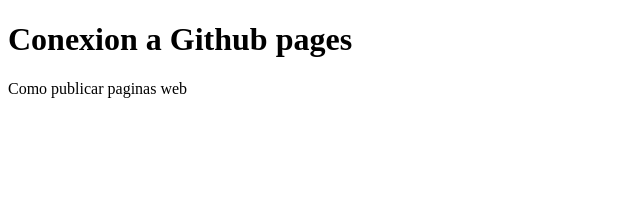
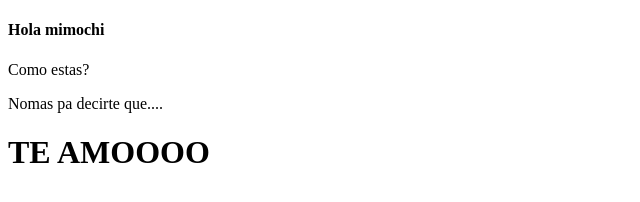
Before and after one commit to IlseRueda/prueba-ghp, a plain HTML site: page index.html in a window 1280 px wide. Shown: the whole page, without its empty margins (0-640 px from the left). Drawn offline with Linux system fonts and the light colour scheme.

Commit message:
Modificar

```diff
--- a/index.html
+++ b/index.html
@@ -3,10 +3,12 @@
 <head>
     <meta charset="UTF-8">
     <meta name="viewport" content="width=device-width, initial-scale=1.0">
-    <title>Github Pages</title>
+    <title>Holaaaa</title>
 </head>
 <body>
-    <h1>Conexion a Github pages</h1>
-    <p>Como publicar paginas web</p>
+    <h4>Hola mimochi</h4>
+    <p>Como estas?</p>
+    <p>Nomas pa decirte que....</p>
+    <h1>TE AMOOOO</h1>
 </body>
 </html>
```
